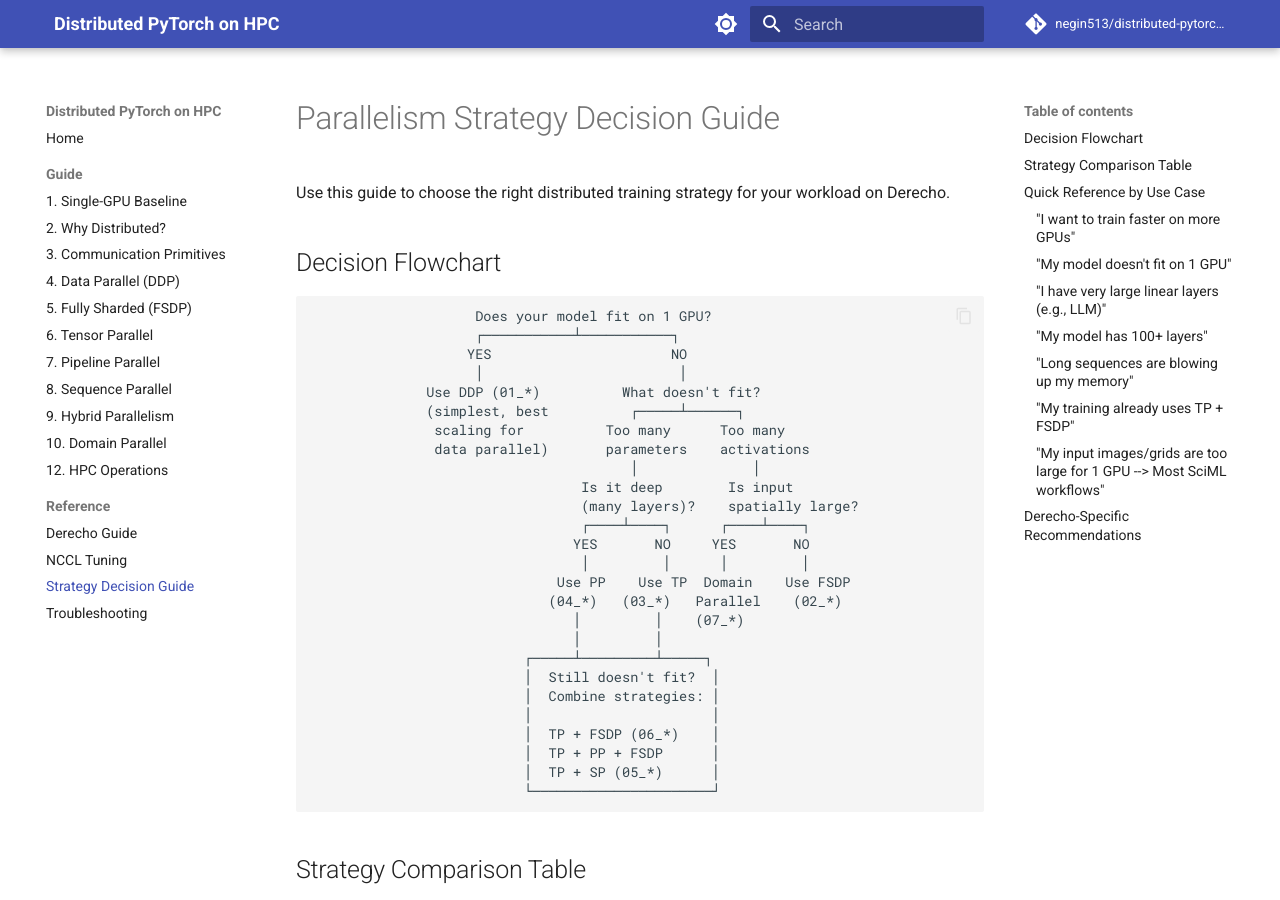
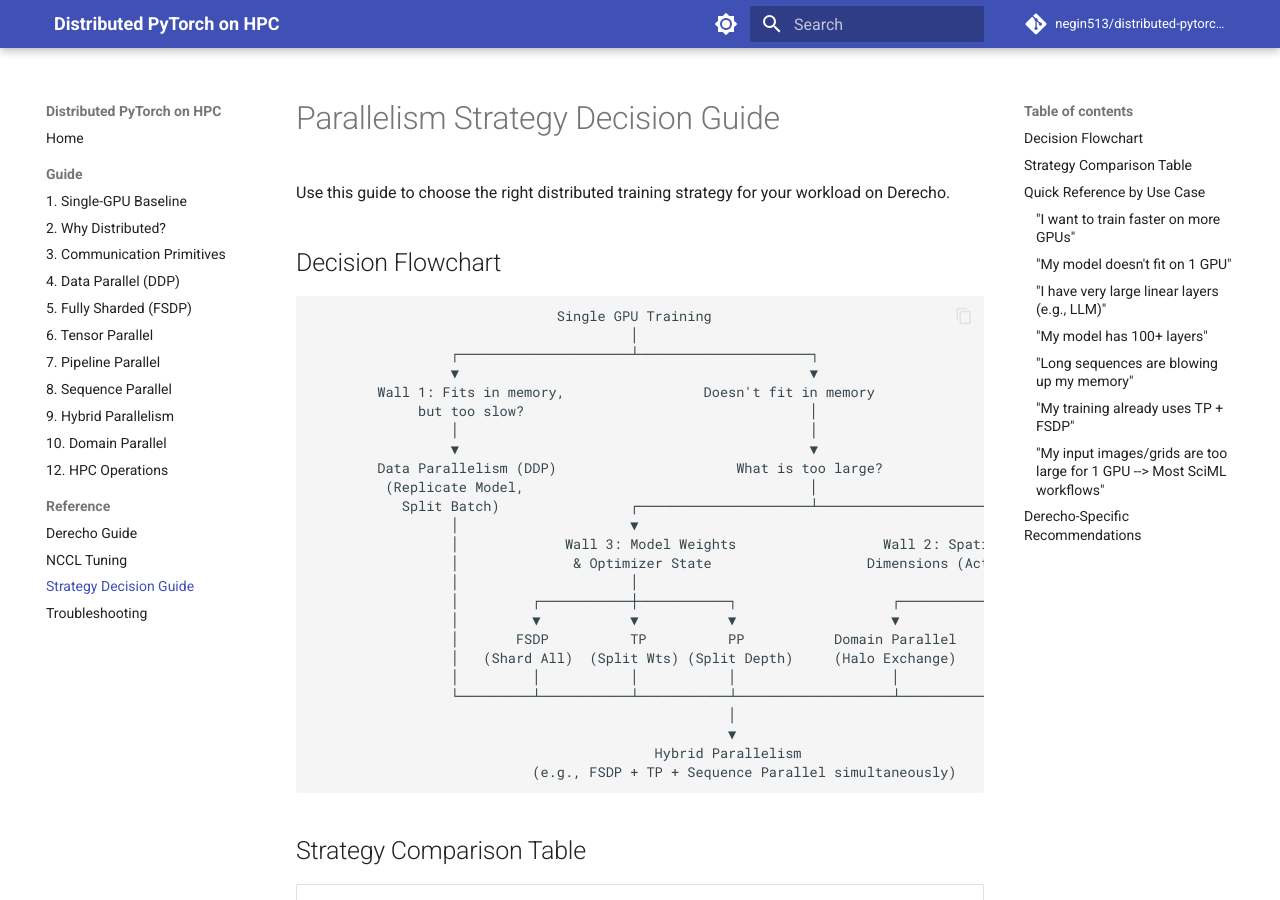
Before and after one commit to negin513/distributed-pytorch-hpc, an MkDocs documentation site: the page built from docs/guide/strategy_decision_guide.md, in a window 1280 px wide and 900 px high. Built offline with MkDocs 1.6.1 and Material for MkDocs 9.7.7, drawn with Linux system fonts in a browser that asks for light colours; comment, search, counter and statistics services are not loaded.

Commit message:
updates to docs

````diff
--- a/docs/guide/strategy_decision_guide.md
+++ b/docs/guide/strategy_decision_guide.md
@@ -6,32 +6,32 @@ workload on Derecho.
 ## Decision Flowchart
 
 ```
-                    Does your model fit on 1 GPU?
-                    ┌───────────┴───────────┐
-                   YES                      NO
-                    │                        │
-              Use DDP (01_*)          What doesn't fit?
-              (simplest, best          ┌─────┴──────┐
-               scaling for          Too many      Too many
-               data parallel)       parameters    activations
-                                       │              │
-                                 Is it deep        Is input
-                                 (many layers)?    spatially large?
-                                 ┌────┴────┐      ┌────┴────┐
-                                YES       NO     YES       NO
-                                 │         │      │         │
-                              Use PP    Use TP  Domain    Use FSDP
-                             (04_*)   (03_*)   Parallel    (02_*)
-                                │         │    (07_*)
-                                │         │
-                          ┌─────┴─────────┴─────┐
-                          │  Still doesn't fit?  │
-                          │  Combine strategies: │
-                          │                      │
-                          │  TP + FSDP (06_*)    │
-                          │  TP + PP + FSDP      │
-                          │  TP + SP (05_*)      │
-                          └──────────────────────┘
+
+                              Single GPU Training
+                                       │
+                 ┌─────────────────────┴─────────────────────┐
+                 ▼                                           ▼
+        Wall 1: Fits in memory,                 Doesn't fit in memory
+             but too slow?                                   │
+                 │                                           │
+                 ▼                                           ▼
+        Data Parallelism (DDP)                      What is too large?
+         (Replicate Model,                                   │
+           Split Batch)                ┌─────────────────────┴─────────────────────┐
+                 │                     ▼                                           ▼
+                 │             Wall 3: Model Weights                  Wall 2: Spatial/Input
+                 │              & Optimizer State                   Dimensions (Activations)
+                 │                     │                                           │
+                 │         ┌───────────┼───────────┐                   ┌───────────┴───────────┐
+                 │         ▼           ▼           ▼                   ▼                       ▼
+                 │       FSDP          TP          PP           Domain Parallel       Sequence Parallel
+                 │   (Shard All)  (Split Wts) (Split Depth)     (Halo Exchange)         (Ulysses/Ring)
+                 │         │           │           │                   │                       │
+                 └─────────┴───────────┴───────────┴───────────────────┴───────────────────────┘
+                                                   │
+                                                   ▼
+                                          Hybrid Parallelism
+                           (e.g., FSDP + TP + Sequence Parallel simultaneously)
 ```
 
 ## Strategy Comparison Table
````
Also changed, not shown: docs/guide/04_data_parallel_ddp.md (+3 -2 lines), docs/guide/06_tensor_parallel.md (+5 -4 lines), docs/guide/07_pipeline_parallel.md (+1 -30 lines), docs/guide/08_sequence_parallel.md (+1 -1 lines), docs/guide/12_hpc_operations.md (line endings or trailing spaces).
